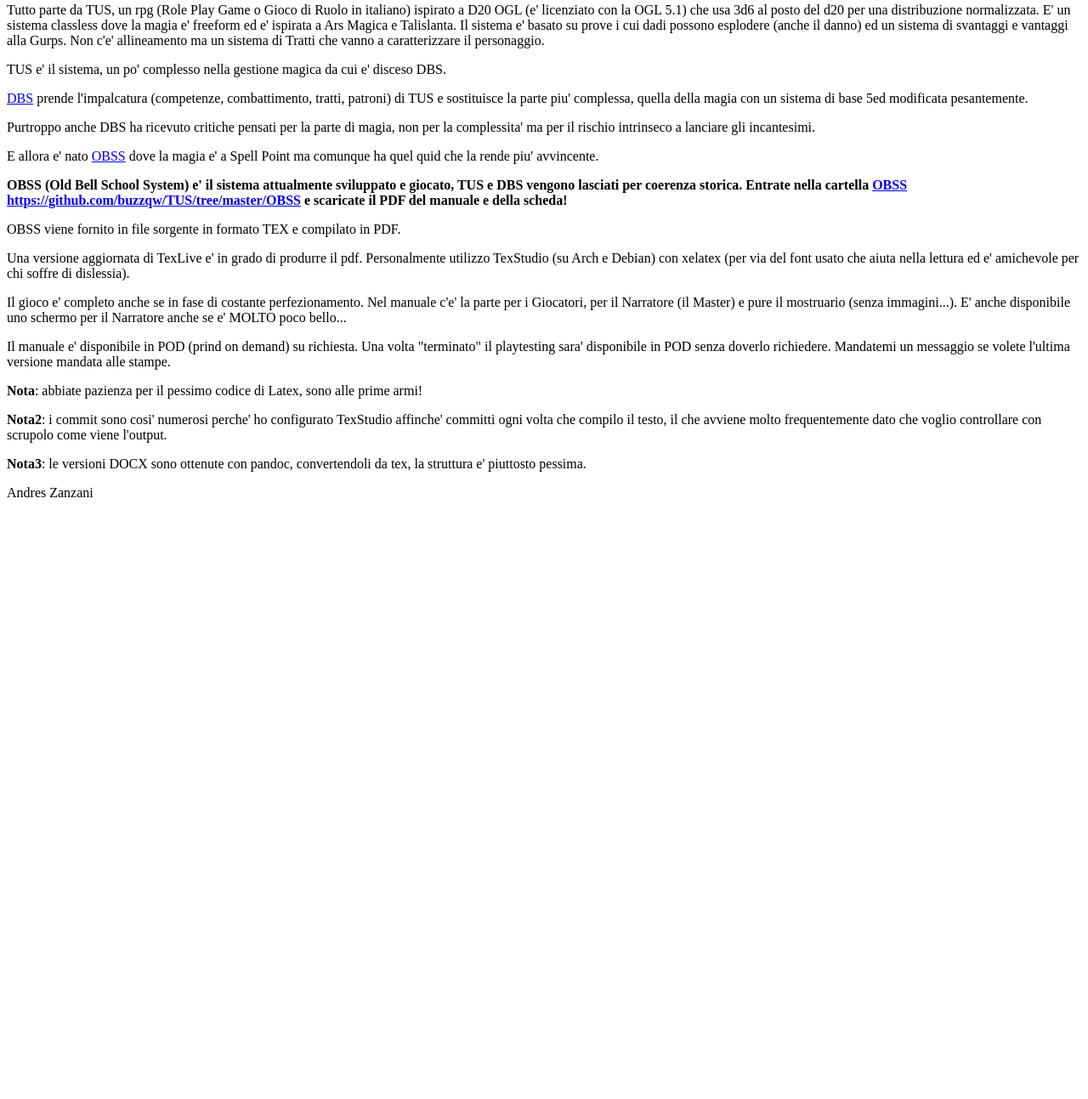
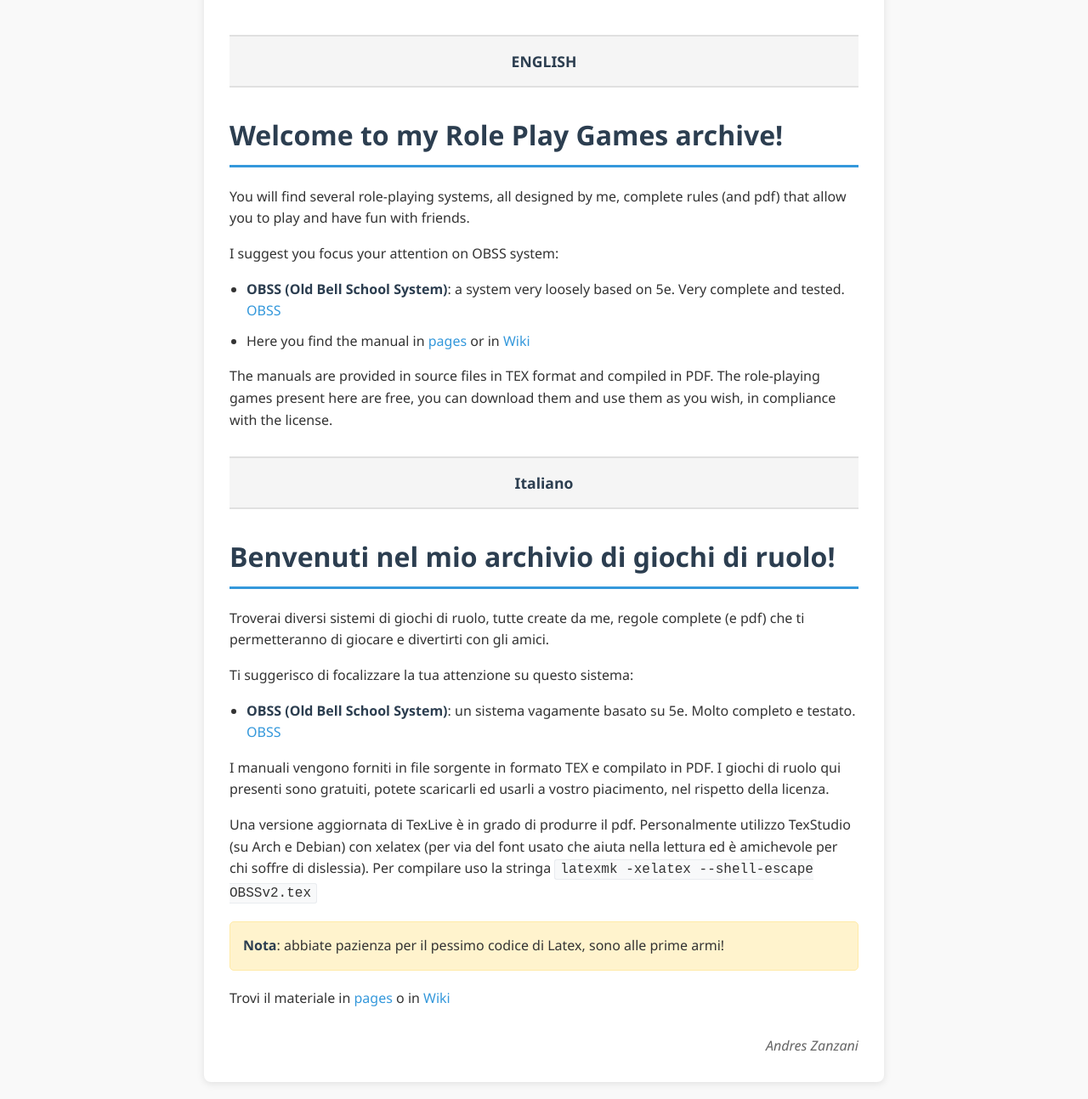
Before and after one commit to buzzqw/buzzqw.github.io, a plain HTML site: page index.html in a window 1280 px wide. Shown: the part 39-1332 px from the top of the page at 85% size. Before the commit the page ends 800 px from the top, so only its background shows below. Drawn offline with Linux system fonts and the light colour scheme.

Commit message:
Update index.html

```diff
--- a/index.html
+++ b/index.html
@@ -1,28 +1,148 @@
-<!-- Global site tag (gtag.js) - Google Analytics -->
-<script async src="https://www.googletagmanager.com/gtag/js?id=G-TC7RK3JDES"></script>
-<script>
-  window.dataLayer = window.dataLayer || [];
-  function gtag(){dataLayer.push(arguments);}
-  gtag('js', new Date());
+<!DOCTYPE html>
+<html lang="en">
+<head>
+    <meta charset="UTF-8">
+    <meta name="viewport" content="width=device-width, initial-scale=1.0">
+    <title>Role Play Games Archive - README</title>
+    <style>
+        body {
+            font-family: 'Segoe UI', Tahoma, Geneva, Verdana, sans-serif;
+            max-width: 800px;
+            margin: 0 auto;
+            padding: 20px;
+            line-height: 1.6;
+            color: #333;
+            background-color: #f9f9f9;
+        }
 
-  gtag('config', 'G-TC7RK3JDES');
-</script>
+        .container {
+            background-color: white;
+            padding: 30px;
+            border-radius: 8px;
+            box-shadow: 0 2px 10px rgba(0,0,0,0.1);
+        }
 
+        .section-divider {
+            text-align: center;
+            font-weight: bold;
+            font-size: 1.1em;
+            margin: 30px 0;
+            padding: 15px 0;
+            border-top: 2px solid #e0e0e0;
+            border-bottom: 2px solid #e0e0e0;
+            background-color: #f5f5f5;
+        }
 
-<p>In <a href="https://github.com/buzzqw/TUS" title="TUS">questo</a> repository troverete tre sistemi di gioco strettamente connessi, TUS e DBS e OBSS</p>
-<p>Tutto parte da TUS, un rpg (Role Play Game o Gioco di Ruolo in italiano) ispirato a D20 OGL (e&#39; licenziato con la OGL 5.1) che usa 3d6 al posto del d20 per una distribuzione normalizzata. E&#39; un sistema classless dove la magia e&#39; freeform ed e&#39; ispirata a Ars Magica e Talislanta. Il sistema e&#39; basato su prove i cui dadi possono esplodere (anche il danno) ed un sistema di svantaggi e vantaggi alla Gurps.
-Non c&#39;e&#39; allineamento ma un sistema di Tratti che vanno a caratterizzare il personaggio.</p>
-<p>TUS e&#39; il sistema, un po&#39; complesso nella gestione magica da cui e&#39; disceso DBS.</p>
-<p><a href="https://github.com/buzzqw/TUS/tree/master/DBS" title="DBS">DBS</a> prende l&#39;impalcatura (competenze, combattimento, tratti, patroni) di TUS e sostituisce la parte piu&#39; complessa, quella della magia con un sistema di base 5ed modificata pesantemente.</p>
-<p>Purtroppo anche DBS ha ricevuto critiche pensati per la parte di magia, non per la complessita&#39; ma per il rischio intrinseco a lanciare gli incantesimi.</p>
-<p>E allora e&#39; nato <a href="https://github.com/buzzqw/TUS/tree/master/OBSS" title="OBSS">OBSS</a> dove la magia e&#39; a Spell Point ma comunque ha quel quid che la rende piu&#39; avvincente.</p>
-<p><strong>OBSS (Old Bell School System) e&#39; il sistema attualmente sviluppato e giocato, TUS e DBS vengono lasciati per coerenza storica.
-Entrate nella cartella <a href="https://github.com/buzzqw/TUS/tree/master/OBSS" title="OBSS">OBSS</a> <a href="https://github.com/buzzqw/TUS/tree/master/OBSS">https://github.com/buzzqw/TUS/tree/master/OBSS</a> e scaricate il PDF del manuale e della scheda!</strong></p>
-<p>OBSS viene fornito in file sorgente in formato TEX e compilato in PDF.</p>
-<p>Una versione aggiornata di TexLive e&#39; in grado di produrre il pdf. Personalmente utilizzo TexStudio (su Arch e Debian) con xelatex (per via del font usato che aiuta nella lettura ed e&#39; amichevole per chi soffre di dislessia).</p>
-<p>Il gioco e&#39; completo anche se in fase di costante perfezionamento. Nel manuale c&#39;e&#39; la parte per i Giocatori, per il Narratore (il Master) e pure il mostruario (senza immagini...). E&#39; anche disponibile uno schermo per il Narratore anche se e&#39; MOLTO poco bello...</p>
-<p>Il manuale e&#39; disponibile in POD (prind on demand) su richiesta. Una volta &quot;terminato&quot; il playtesting sara&#39; disponibile in POD senza doverlo richiedere. Mandatemi un messaggio se volete l&#39;ultima versione mandata alle stampe.</p>
-<p><strong>Nota</strong>: abbiate pazienza per il pessimo codice di Latex, sono alle prime armi!</p>
-<p><strong>Nota2</strong>: i commit sono cosi&#39; numerosi perche&#39; ho configurato TexStudio affinche&#39; committi ogni volta che compilo il testo, il che avviene molto frequentemente dato che voglio controllare con scrupolo come viene l&#39;output.</p>
-<p><strong>Nota3</strong>: le versioni DOCX sono ottenute con pandoc, convertendoli da tex, la struttura e&#39; piuttosto pessima.</p>
-<p>Andres Zanzani</p>
+        h1 {
+            color: #2c3e50;
+            border-bottom: 3px solid #3498db;
+            padding-bottom: 10px;
+        }
+
+        h2 {
+            color: #34495e;
+            margin-top: 25px;
+        }
+
+        strong {
+            color: #2c3e50;
+        }
+
+        a {
+            color: #3498db;
+            text-decoration: none;
+            font-weight: 500;
+        }
+
+        a:hover {
+            text-decoration: underline;
+            color: #2980b9;
+        }
+
+        ul {
+            padding-left: 20px;
+        }
+
+        li {
+            margin: 10px 0;
+        }
+
+        .note {
+            background-color: #fff3cd;
+            border: 1px solid #ffeaa7;
+            border-radius: 5px;
+            padding: 15px;
+            margin: 20px 0;
+        }
+
+        .signature {
+            text-align: right;
+            font-style: italic;
+            margin-top: 30px;
+            color: #666;
+        }
+
+        code {
+            background-color: #f8f9fa;
+            padding: 2px 6px;
+            border-radius: 3px;
+            font-family: 'Courier New', monospace;
+            border: 1px solid #e9ecef;
+        }
+    </style>
+</head>
+<body>
+    <div class="container">
+        <div class="section-divider">
+            <strong>ENGLISH</strong>
+        </div>
+
+        <h1>Welcome to my Role Play Games archive!</h1>
+
+        <p>You will find several role-playing systems, all designed by me, complete rules (and pdf) that allow you to play and have fun with friends.</p>
+
+        <p>I suggest you focus your attention on OBSS system:</p>
+
+        <ul>
+            <li><strong>OBSS (Old Bell School System)</strong>: a system very loosely based on 5e. Very complete and tested. <a href="https://github.com/buzzqw/TUS/tree/master/OBSS">OBSS</a></li>
+            <li>Here you find the manual in <a href="https://buzzqw.github.io/OBSS-Pages/">pages</a> or in <a href="https://github.com/buzzqw/TUS/wiki">Wiki</a></li>
+        </ul>
+
+        <!-- Commented section from original:
+        <ul>
+            <li><strong>Dark Catacomb</strong>: a new, different system, with a simplified set of rules. Set in a world where the Apocalypse has arrived. (early ALPHA) <a href="https://github.com/buzzqw/TUS/tree/master/Dark%20Catacomb">Dark Catacomb</a></li>
+        </ul>
+        -->
+
+        <p>The manuals are provided in source files in TEX format and compiled in PDF. The role-playing games present here are free, you can download them and use them as you wish, in compliance with the license.</p>
+
+        <div class="section-divider">
+            <strong>Italiano</strong>
+        </div>
+
+        <h1>Benvenuti nel mio archivio di giochi di ruolo!</h1>
+
+        <p>Troverai diversi sistemi di giochi di ruolo, tutte create da me, regole complete (e pdf) che ti permetteranno di giocare e divertirti con gli amici.</p>
+
+        <p>Ti suggerisco di focalizzare la tua attenzione su questo sistema:</p>
+
+        <ul>
+            <li><strong>OBSS (Old Bell School System)</strong>: un sistema vagamente basato su 5e. Molto completo e testato. <a href="https://github.com/buzzqw/TUS/tree/master/OBSS">OBSS</a></li>
+        </ul>
+
+        <p>I manuali vengono forniti in file sorgente in formato TEX e compilato in PDF. I giochi di ruolo qui presenti sono gratuiti, potete scaricarli ed usarli a vostro piacimento, nel rispetto della licenza.</p>
+
+        <p>Una versione aggiornata di TexLive è in grado di produrre il pdf. Personalmente utilizzo TexStudio (su Arch e Debian) con xelatex (per via del font usato che aiuta nella lettura ed è amichevole per chi soffre di dislessia). Per compilare uso la stringa <code>latexmk -xelatex --shell-escape OBSSv2.tex</code></p>
+
+        <div class="note">
+            <strong>Nota</strong>: abbiate pazienza per il pessimo codice di Latex, sono alle prime armi!
+        </div>
+
+        <p>Trovi il materiale in <a href="https://buzzqw.github.io/OBSS-Pages/">pages</a> o in <a href="https://github.com/buzzqw/TUS/wiki">Wiki</a></p>
+
+        <div class="signature">
+            Andres Zanzani
+        </div>
+    </div>
+</body>
+</html>
```
